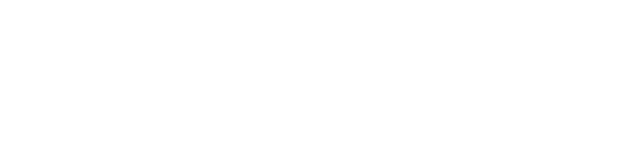
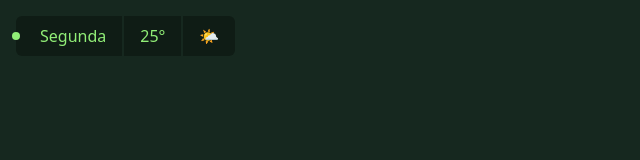
Before and after one commit to AlChris91/Forest, a website: page src/index.html in a window 1280 px wide. Shown: the whole page, without its empty margins (0-640 px from the left). Drawn offline with Linux system fonts and the light colour scheme.

Commit message:
configuração inicial

```diff
--- a/src/index.html
+++ b/src/index.html
@@ -9,7 +9,17 @@
   <link rel="stylesheet" href="./output.css">
 </head>
 
-<body>
+<body class="bg-verde-800 font-sans">
+  <div class="container mt-4 flex justify-center md:justify-start">
+    <div class="inline-flex items-center rounded-md bg-verde-900">
+      <span class="size-2 bg-verde-300 block rounded-full relative -left-1"></span>
+      <div class="flex text-verde-300 divide-x-2 divide-verde-800">
+        <div class="px-4 py-2 capitalize" id="dia">segunda</div>
+        <div class="px-4 py-2" id="temperatura">25°</div>
+        <div class="px-4 py-2" id="clima">🌤️</div>
+      </div>
+    </div>
+  </div>
 </body>
 
 </html>
```
Also changed, not shown: src/output.css.
